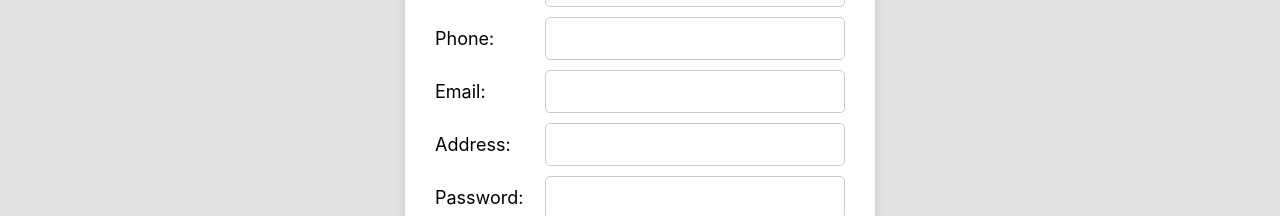
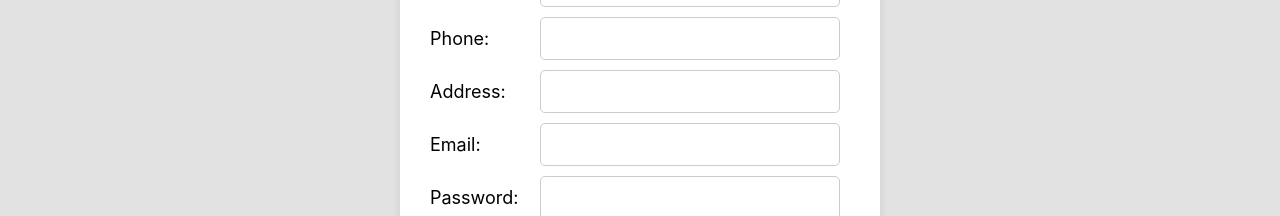
Before and after one commit to mateo-mugnaini/FOODLAND, a React (Create React App) app in the folder client/: page /register in a window 1280 px wide. Shown: the part 387-603 px from the top of the page. Built offline with nearby package versions, Linux system fonts and the light colour scheme; the HTML template or start-up script is replaced by a standard one.

Commit message:
Validaciones para el registro

```diff
--- a/client/src/Components/FormRegisterUser/FormRegister.jsx
+++ b/client/src/Components/FormRegisterUser/FormRegister.jsx
@@ -3,7 +3,17 @@ import axios from "axios";
 import swal from "sweetalert"
 import "./FormRegister.css";
 
+import {
+  ValidateName,
+  ValidateLastName,
+  ValidatePhone,
+  ValidateEmail,
+  ValidatePassword,
+} from "./ValidationsRegister";
+
+
 const FormRegister = () => {
+
 
   const [user, setUser] = useState({
     name: "",
@@ -14,9 +24,21 @@ const FormRegister = () => {
     password: "",
   });
 
-  const handleChange = (e) => {
+  const [errors, setErrors] = useState({});
+
+  const handleChange = (e, cb) => {
+    const {name, lastName, phone, email, password,value} = e.target
     setUser({ ...user, [e.target.name]: e.target.value });
+    setErrors({
+      ...errors,
+      [name]: cb(value),
+      [lastName]: cb(value),
+      [phone]: cb(value),
+      [email]: cb(value),
+      [password]: cb(value),
+    });
   };
+
 
   const handleSubmit = async (e) => {
     e.preventDefault();
@@ -38,11 +60,11 @@ const FormRegister = () => {
         icon: "success",
         confirmButtonText: "OK",
         showClass: {
-          popup: 'animate__animated animate__fadeInDown'
+          popup: "animate__animated animate__fadeInDown",
         },
         hideClass: {
-          popup: 'animate__animated animate__fadeOutUp'
-        }
+          popup: "animate__animated animate__fadeOutUp",
+        },
       });
 
       setTimeout(() => {
@@ -52,6 +74,7 @@ const FormRegister = () => {
       console.log(err);
     }
   };
+
 
 
   return (
@@ -67,9 +90,10 @@ const FormRegister = () => {
               type="text"
               name="name"
               value={user.name}
-              onChange={handleChange}
+              onChange={(e) => handleChange(e, ValidateName)}
               className="inputCreateUser"
             />
+            {errors["name"]?.isValidation ? null : <p  className="errorFormCP">{errors?.lastName?.message}</p>}
           </div>
           {/* ----------------------- APELLIDO -----------------------*/}
           <div className="labelCreateUser">
@@ -80,9 +104,11 @@ const FormRegister = () => {
               type="text"
               name="lastName"
               value={user.lastName}
-              onChange={handleChange}
+              onChange={(e) => handleChange(e, ValidateLastName)}
+
               className="inputCreateUser"
             />
+            {errors["lastName"]?.isValidation ? null : <p  className="errorFormCP">{errors?.lastName?.message}</p>}
           </div>
           {/* ----------------------- PHONE -----------------------*/}
           <div className="labelCreateUser">
@@ -93,9 +119,24 @@ const FormRegister = () => {
               type="text"
               name="phone"
               value={user.phone}
-              onChange={handleChange}
+              onChange={(e) => handleChange(e, ValidatePhone)}
               className="inputCreateUser"
             />
+            {errors["phone"]?.isValidation ? null : <p  className="errorFormCP">{errors?.phone?.message}</p>}
+          </div>
+          {/* ----------------------- DIRECCION -----------------------*/}
+          <div className="labelCreateUser">
+            <label htmlFor="address" className="labelCreateUser">
+              Address:
+            </label>
+            <input
+              type="text"
+              name="address"
+              value={user.address}
+              onChange={(e) => handleChange(e, ()=> ({isValidation: true, message: "",}))}
+              className="inputCreateUser"
+            />
+            {errors["address"]?.isValidation ? null : <p  className="errorFormCP">{errors?.address?.message}</p>}
           </div>
           {/* ----------------------- EMAIL -----------------------*/}
           <div className="labelCreateUser">
@@ -106,22 +147,10 @@ const FormRegister = () => {
               type="text"
               name="email"
               value={user.email}
-              onChange={handleChange}
+              onChange={(e) => handleChange(e, ValidateEmail)}
               className="inputCreateUser"
             />
-          </div>
-          {/* ----------------------- DIRECCION -----------------------*/}
-          <div className="labelCreateUser">
-            <label htmlFor="address" className="labelCreateUser">
-              Address:
-            </label>
-            <input
-              type="text"
-              name="address"
-              value={user.address}
-              onChange={handleChange}
-              className="inputCreateUser"
-            />
+            {errors["email"]?.isValidation ? null : <p  className="errorFormCP">{errors?.email?.message}</p>}
           </div>
           {/* ----------------------- PASSWORD -----------------------*/}
           <div className="labelCreateUser">
@@ -132,9 +161,10 @@ const FormRegister = () => {
               type="password"
               name="password"
               value={user.password}
-              onChange={handleChange}
+              onChange={(e) => handleChange(e, ValidatePassword)}
               className="inputCreateUser"
             />
+            {errors["password"]?.isValidation ? null : <p  className="errorFormCP">{errors?.password?.message}</p>}
           </div>
         </div>
         <button type="submit">Submit</button>
--- /dev/null
+++ b/client/src/Components/FormRegisterUser/ValidationsRegister.js
@@ -0,0 +1,111 @@
+/* ================== * NAME * ================== */
+export function ValidateName(user) {
+  const regex = /^[a-zA-Z ]{1,60}$/; // accepts letters and spaces only, maximum 60 characters
+  if (!user || user.trim().length === 0) {
+    return {
+      isValidation: false,
+      message: "Name is required",
+    };
+  } else if (!regex.test(user)) {
+    return {
+      isValidation: false,
+      message: "Name cannot have special characters or numbers",
+    };
+  } else {
+    console.log("ok");
+    return {
+      isValidation: true,
+      message: "",
+    };
+  }
+}
+
+/* ================== * LAST NAME * ================== */
+export function ValidateLastName(user) {
+  const regex = /^[a-zA-Z ]{1,60}$/; // accepts letters and spaces only, maximum 60 characters
+  if (!user || user.trim().length === 0) {
+    return {
+      isValidation: false,
+      message: "Last name is required",
+    };
+  } else if (!regex.test(user)) {
+    return {
+      isValidation: false,
+      message: "Last name cannot have special characters or numbers",
+    };
+  } else {
+    console.log("ok");
+    return {
+      isValidation: true,
+      message: "",
+    };
+  }
+}
+
+/* ================== * PHONE * ================== */
+export function ValidatePhone(user) {
+  const regex = /^[0-9]{10}$/; // accepts exactly 10 digits only
+  if (!user || user.trim().length === 0) {
+    return {
+      isValidation: false,
+      message: "Phone number is required",
+    };
+  } else if (!regex.test(user)) {
+    return {
+      isValidation: false,
+      message: "Phone number must be a 10-digit number",
+    };
+  } else {
+    console.log("ok");
+    return {
+      isValidation: true,
+      message: "",
+    };
+  }
+}
+
+/* ================== * EMAIL * ================== */
+
+export function ValidateEmail(user) {
+  const regex = /^[\w-.]+@([\w-]+.)+[\w-]{2,4}$/; // accepts valid email formats
+  if (!user || user.trim().length === 0) {
+    return {
+      isValidation: false,
+      message: "Email is required",
+    };
+  } else if (!regex.test(user)) {
+    return {
+      isValidation: false,
+      message: "Invalid email format",
+    };
+  } else {
+    console.log("ok");
+    return {
+      isValidation: true,
+      message: "",
+    };
+  }
+}
+
+/* ================== * PASSWORD * ================== */
+export function ValidatePassword(password) {
+  const regex = /^(?=.\d)(?=.[a-z])(?=.[A-Z])[a-zA-Z\d]{6,}$/; // accepts passwords with at least one number, one uppercase letter, one lowercase letter, and at least 6 characters
+  if (!password || password.trim().length === 0) {
+    return {
+      isValidation: false,
+      message: "Password is required",
+    };
+  } else if (!regex.test(password)) {
+    return {
+      isValidation: false,
+      message:
+        "Password must have at least one number, one uppercase letter, one lowercase letter, and at least 6 characters",
+    };
+  } else {
+    console.log("ok");
+    return {
+      isValidation: true,
+      message: "",
+    };
+  }
+}
```
